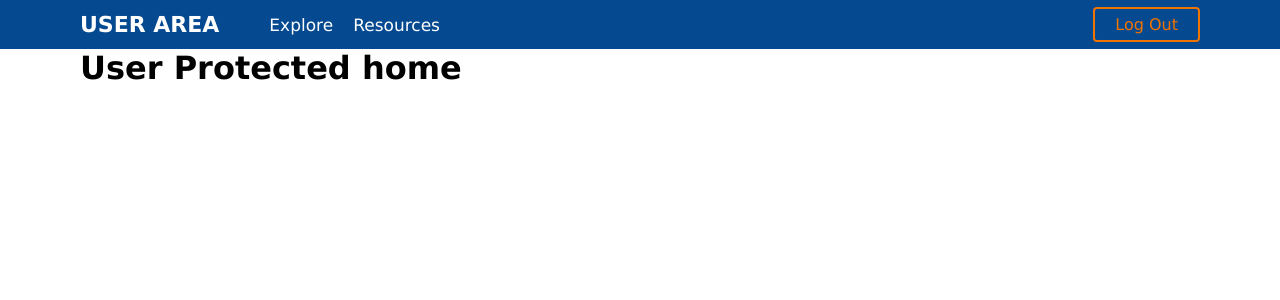
After one commit to saad810/learning-management-system-flask-project, a Flask app: page /user in a window 1280 px wide. The commit adds this page. Shown: the top 300 px of the page. Run offline with Flask 3, Linux system fonts and the light colour scheme; a user stored in the database is signed in.

Commit message:
login logout and protected area determined

```diff
--- a/app.py
+++ b/app.py
@@ -1,5 +1,7 @@
-from lms_app import app
+from lms_app import app, db
 
 
 if __name__ == '__main__':
+    with app.app_context():
+        db.create_all()
     app.run(debug=True)
--- a/lms_app/routes.py
+++ b/lms_app/routes.py
@@ -1,13 +1,81 @@
 from flask import render_template, redirect, url_for, flash, request
-from lms_app import app, db
-from lms_app.forms import (RegisterForm)
+from lms_app import app, db, bcrypt
+from lms_app.forms import (RegisterForm, LoginForm)
+from lms_app.models import (User)
+from flask_login import login_user, logout_user, login_required
 
 @app.route('/')
 @app.route('/explore')
 def explore():
-    return render_template('index.html', title = 'Explore Free Courses')
+    return render_template('index.html', title='Explore Free Courses')
 
-@app.route('/signup')
+
+@app.route('/signup', methods=['GET', 'POST'])
 def signup():
     form = RegisterForm()
-    return render_template('login/signup.html',form = form, title = 'Explore Free Courses')
+    if form.validate_on_submit():
+        username = form.username.data
+        email = form.email.data
+        password = form.password.data
+        hashed_password = bcrypt.generate_password_hash(password, 10)
+
+        # Check for duplicate email or username
+
+        duplicate_username = User.query.filter_by(username=username).first()
+
+        if duplicate_username:
+            flash('Username already taken. Please choose another one.')
+            return redirect(url_for('signup'))
+
+        try:
+            user = User(
+                username=username,
+                email=email,
+                password=hashed_password,
+            )
+            db.session.add(user)
+            db.session.commit()
+            flash('Registration successful! Please Login')
+            return redirect(url_for('explore'))
+
+        except Exception as e:
+            # Handle any other exceptions that might occur during registration
+            db.session.rollback()  # Rollback the transaction
+            flash('An error occurred during registration.')
+            return redirect(url_for('signup'))
+
+    return render_template('login/signup.html', form=form, title='Start a Learning Journey')
+
+
+@app.route('/login', methods=['POST', 'GET'])
+def login():
+    form = LoginForm()
+    if form.validate_on_submit():
+        user = User.query.filter_by(username=form.username.data).first()
+
+        if user:
+            #  check hash
+            if bcrypt.check_password_hash(user.password, form.password.data):
+                login_user(user)
+                flash('Login Successfull')
+                return redirect(url_for('user_home'))
+            else:
+                flash('Wrong username or password')
+        else:
+            flash('Login Not Allowed')
+            return redirect(url_for('login'))
+
+    return render_template('login/login.html', form=form, title='Welcome Back')
+
+@app.route('/logout', methods = ['GET', 'POST'])
+def logout():
+    logout_user()
+    flash('Logout successfull')
+    return redirect(url_for('login'))
+
+
+
+@app.route('/user', methods = ['GET', 'POST'])
+@login_required
+def user_home():
+    return render_template('protected_user/index.html', title = 'Start Learning')
--- a/lms_app/static/styles.css
+++ b/lms_app/static/styles.css
@@ -15,6 +15,7 @@
 }
 
 .flash-message {
+    display: none;
     border: 2px solid #bde4ee;
     color: #2274a5;
     padding: 10px 5px;
--- a/lms_app/templates/layout_user_PA.html
+++ b/lms_app/templates/layout_user_PA.html
@@ -23,7 +23,7 @@
   <body>
     <header class="site_container site__header">
       <nav class="site_navigation">
-        <div class="LOGO">CLIENT</div>
+        <div class="LOGO">USER AREA</div>
         <ul>
           <li><a class="nav__anc" href="#">Explore</a></li>
           <li><a class="nav__anc" href="#">Resources</a></li>
@@ -31,9 +31,14 @@
       </nav>
       <div>
         <!-- <button class="btn signup" >Log Out</button> -->
-        <a class="btn signup" href="{{ url_for('user.logout') }}">Log Out</a>
+        <a class="btn signup" href="{{ url_for('logout') }}">Log Out</a>
       </div>
     </header>
-    <div class="site_container">{% block content %} {% endblock %}</div>
+    <div class="site_container">
+      <div class="flash-message" id="flash_msg">
+        {% for message in get_flashed_messages() %} {{ message }} {% endfor %}
+      </div>
+      {% block content %} {% endblock %}
+    </div>
   </body>
 </html>
--- a/lms_app/templates/login/login.html
+++ b/lms_app/templates/login/login.html
@@ -4,9 +4,7 @@
 <section class="form-area align-center">
     <section class="form-section content-dir">
 
-      <div class="flash-message">
-        {% for message in get_flashed_messages() %} {{ message }} {% endfor %}
-      </div>
+
       <div class="form-header">
         <h1 class="header-text">Login</h1>
       </div>
--- /dev/null
+++ b/lms_app/templates/protected_user/index.html
@@ -0,0 +1,4 @@
+{% extends 'layout_user_PA.html' %}
+{% block content %}
+<h1>User Protected home</h1>
+{% endblock %}
```
Also changed, not shown: lms_app/__init__.py (+6 -2 lines), lms_app/models.py (+22 -0 lines), lms_app/static/js/btn.js (+11 -0 lines), lms_app/templates/layout_user.html (+6 -2 lines), lms_app/templates/login/signup.html (+1 -11 lines), instance/lms.db (deleted), instance/lmsProj.db (added).
